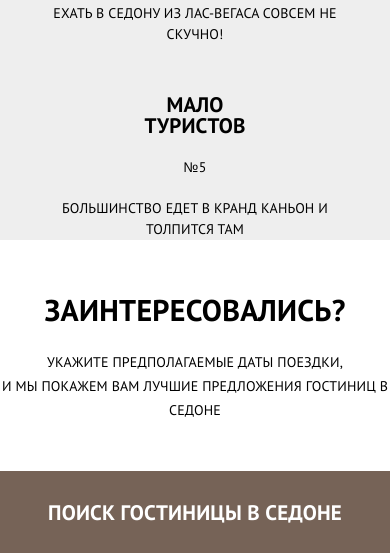
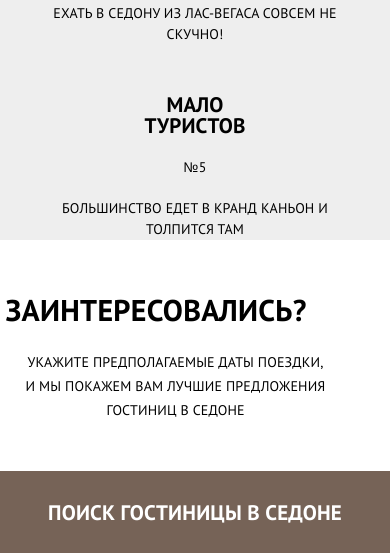
Before and after one commit to Step174/sedona, a plain HTML site: page index.html in a window 390 px wide. Shown: the part 2861-3414 px from the top of the page. Drawn offline with Linux system fonts and the light colour scheme; grey boxes are pictures that could not be loaded; files whose address does not match are found by name.

Commit message:
width в медиазапрос

```diff
--- a/css/style.css
+++ b/css/style.css
@@ -567,4 +567,12 @@
 		width: 100%;
 		margin-left: -50%
 	}
+
+    .search-hotel h2 {
+	width: 80%;
 }
+
+     .search-hotel p {
+	width: 90%;
+}
+}
```
